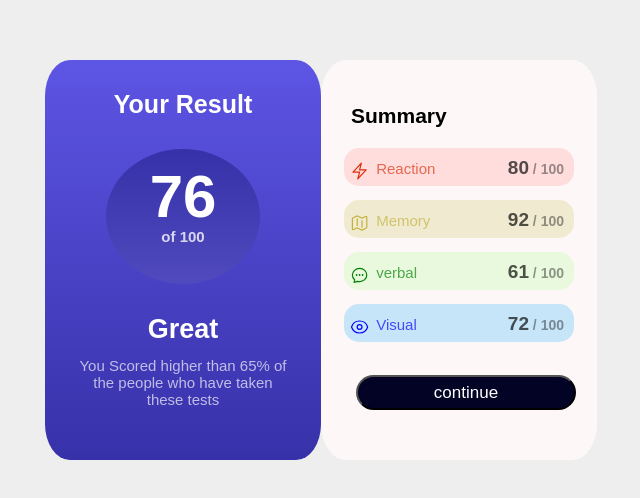
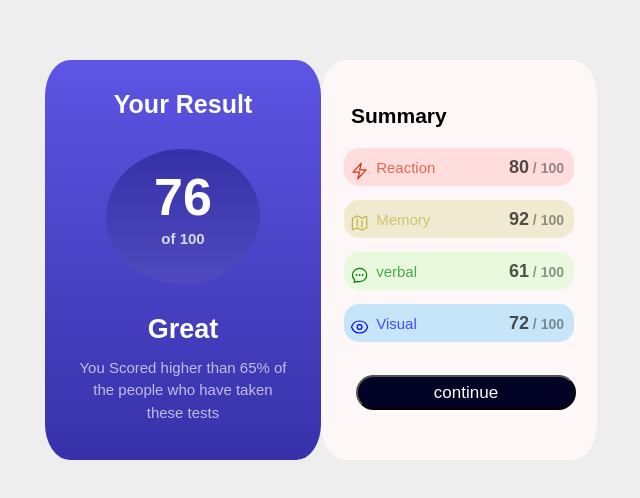
Before and after one commit to Basmala-sabra/Cognitive-Test-UI, a plain HTML site: page index.html in a window 1280 px wide. Shown: the part 140-638 px from the top of the page, without its empty margins (319-959 px from the left). Drawn offline with Linux system fonts and the light colour scheme.

Commit message:
add live demo

```diff
--- a/index.html
+++ b/index.html
@@ -3,7 +3,7 @@
   <head>
     <meta charset="UTF-8" />
     <meta name="viewport" content="width=device-width,initial-scale=1.0">
-    <title>Result Card</title>
+    <title>Cognitive Test UI</title>
     <link rel="stylesheet" href="style.css" />
   </head>
   <body>
--- a/style.css
+++ b/style.css
@@ -52,9 +52,9 @@ h2 span {
   background-image: (to top, #453eb8 10%, #181381);
 }
 h2 span.first {
-  font-size: 60px;
+  font-size: 52px;
   font-weight: 800;
-  margin-bottom: 3px;
+  margin-bottom: 5px;
 }
 h2 span.second {
   font-size: 15px;
@@ -72,6 +72,7 @@ p {
   padding-bottom: 5px;
   max-width: 210px;
   text-align: center;
+  line-height: 1.4rem;
 }
 
 .secondCard {
@@ -115,7 +116,7 @@ ul {
   margin-left: auto;
   padding-right: 10px;
   color: black;
-  font-size: 19px;
+  font-size: 18px;
   font-weight: 620;
 }
 .remainresult {
```
Also changed, not shown: 1 other file.
